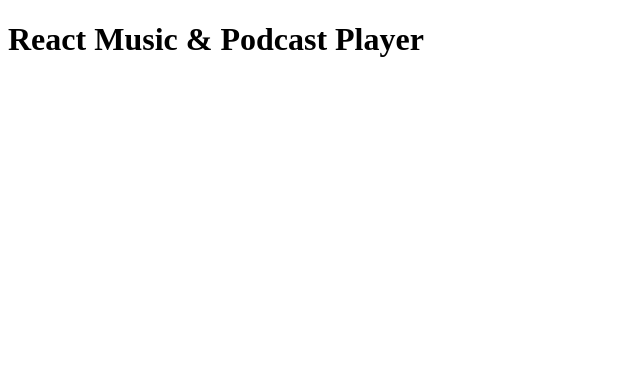
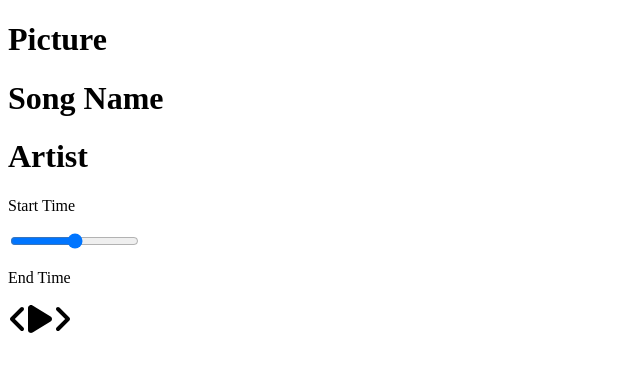
Before and after one commit to massjack1/react-player, a React (Create React App) app: page / in a window 1280 px wide. Shown: the top 372 px of the page, without its empty margins (0-640 px from the left). Built offline with nearby package versions, Linux system fonts and the light colour scheme.

Commit message:
Create components

```diff
--- a/package.json
+++ b/package.json
@@ -3,6 +3,9 @@
   "version": "0.1.0",
   "private": true,
   "dependencies": {
+    "@fortawesome/fontawesome-svg-core": "^6.2.1",
+    "@fortawesome/free-solid-svg-icons": "^6.2.1",
+    "@fortawesome/react-fontawesome": "^0.2.0",
     "@testing-library/jest-dom": "^5.16.5",
     "@testing-library/react": "^13.4.0",
     "@testing-library/user-event": "^13.5.0",
--- a/src/App.js
+++ b/src/App.js
@@ -1,9 +1,13 @@
 import React from "react";
+// Adding Components
+import Player from "./components/Player";
+import Song from "./components/Song";
 
 function App() {
   return (
     <div className="App">
-      <h1>React Music & Podcast Player</h1>
+      <Song />
+      <Player />
     </div>
   );
 }
--- /dev/null
+++ b/src/components/Player.js
@@ -0,0 +1,22 @@
+import React from "react";
+import { FontAwesomeIcon } from '@fortawesome/react-fontawesome';
+import { faPlay, faAngleLeft, faAngleRight } from '@fortawesome/free-solid-svg-icons';
+
+const Player = () => {
+    return(
+        <div className="player">
+            <div className="time-control">
+                <p>Start Time</p>
+                <input type="range" />
+                <p>End Time</p>
+            </div>
+            <div className="play-control">
+                <FontAwesomeIcon className="skip-back" size="2x" icon={faAngleLeft}/>
+                <FontAwesomeIcon className="play" size="2x" icon={faPlay}/>
+                <FontAwesomeIcon className="skip-forward" size="2x" icon={faAngleRight}/>
+            </div>
+        </div>
+    )
+}
+
+export default Player;
--- /dev/null
+++ b/src/components/Song.js
@@ -0,0 +1,13 @@
+import React from "react";
+
+const Song = () => {
+    return(
+        <div className="song-container">
+            <h1>Picture</h1>
+            <h1>Song Name</h1>
+            <h1>Artist</h1>
+        </div>
+    )
+}
+
+export default Song;
```
Also changed, not shown: 1 other file (tests, documents, lock files or other folders).
